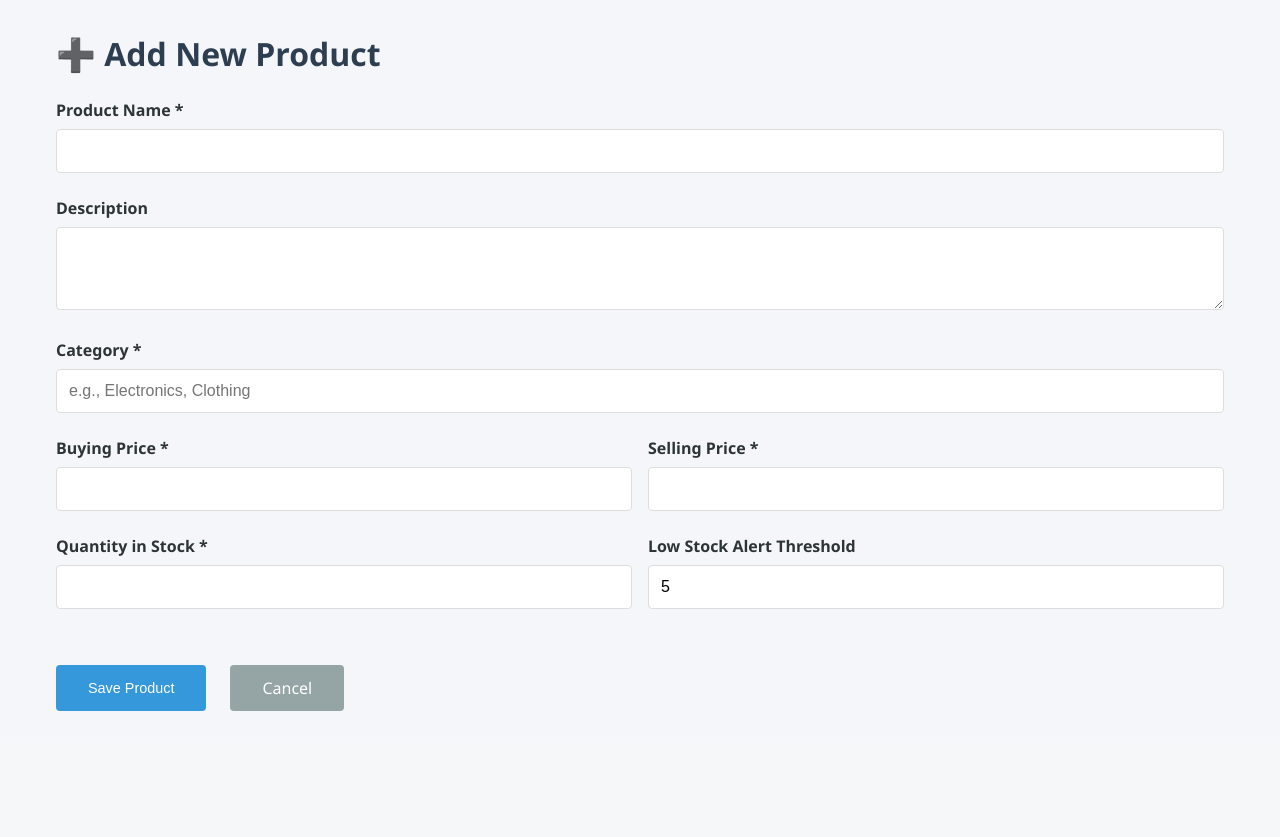
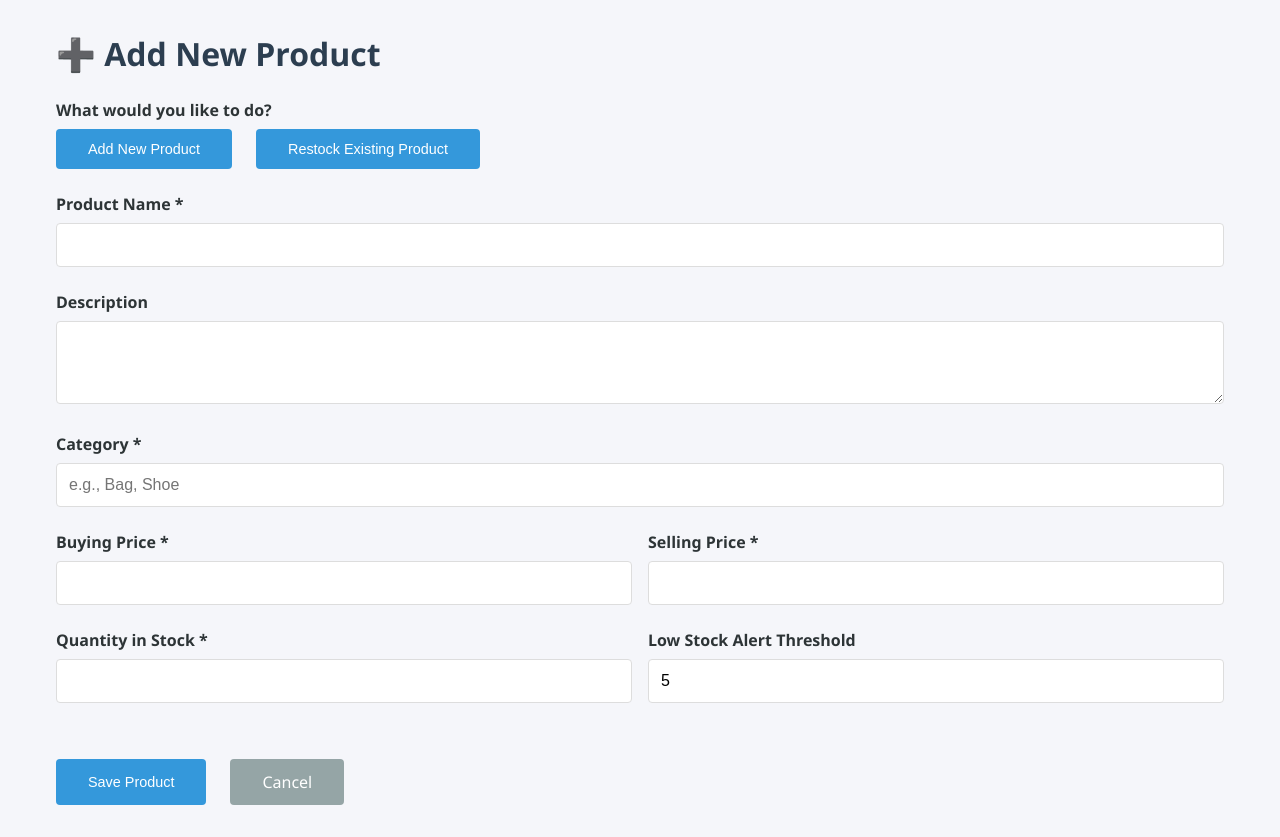
Before and after one commit to VincentKulankash/inventory_system, a Flask app: page /products/new in a window 1280 px wide. Shown: the part 65-902 px from the top of the page. Before the commit the page ends 776 px from the top, so only its background shows below. Run offline with Flask 3, Linux system fonts and the light colour scheme.

Commit message:
I changed the design to allow the user to add stock to the current items in the inventory next i will add a feature to allow the user to browse from available categories or add a new category in order to allow for browsing efficiency in inventory page

```diff
--- a/static/js/product_form.js
+++ b/static/js/product_form.js
@@ -1,11 +1,117 @@
 const API_BASE = '/api';
 
-/// Check if editing existing product
+// ── MODE TOGGLE (new product vs restock) ──
+// Only relevant on the add page, not edit page
+let currentMode = 'new';
+
+function setMode(mode) {
+    currentMode = mode;
+    const restockSection = document.getElementById('restockSection');
+    const productForm = document.getElementById('productForm');
+    const btnNew = document.getElementById('btnNewProduct');
+    const btnRestock = document.getElementById('btnRestock');
+
+    if (mode === 'restock') {
+        restockSection.style.display = 'block';
+        productForm.style.display = 'none';
+        btnNew.className = 'btn-secondary';
+        btnRestock.className = 'btn-primary';
+        loadProductsForRestock();
+    } else {
+        restockSection.style.display = 'none';
+        productForm.style.display = 'block';
+        btnNew.className = 'btn-primary';
+        btnRestock.className = 'btn-secondary';
+    }
+}
+
+async function loadProductsForRestock() {
+    try {
+        const res = await fetch(`${API_BASE}/products`);
+        const products = await res.json();
+        const select = document.getElementById('restockSelect');
+        select.innerHTML = '<option value="">-- Choose a product --</option>';
+        products.forEach(p => {
+            const opt = document.createElement('option');
+            opt.value = p.product_id;
+            opt.textContent = p.product_name;
+            opt.dataset.stock = p.quantity_in_stock;
+            opt.dataset.category = p.category;
+            select.appendChild(opt);
+        });
+    } catch (err) {
+        console.error('Error loading products for restock:', err);
+    }
+}
+
+function onRestockProductChange() {
+    const select = document.getElementById('restockSelect');
+    const opt = select.options[select.selectedIndex];
+    const hint = document.getElementById('restockCurrentStock');
+    if (opt.value) {
+        hint.textContent = `Current stock: ${opt.dataset.stock} units`;
+    } else {
+        hint.textContent = '';
+    }
+}
+
+async function submitRestock() {
+    const select = document.getElementById('restockSelect');
+    const opt = select.options[select.selectedIndex];
+    const qty = parseInt(document.getElementById('restockQuantity').value);
+    const errorEl = document.getElementById('restockError');
+
+    errorEl.style.display = 'none';
+
+    if (!opt.value) {
+        errorEl.textContent = 'Please select a product to restock.';
+        errorEl.style.display = 'block';
+        return;
+    }
+
+    if (!qty || qty <= 0) {
+        errorEl.textContent = 'Please enter a valid quantity.';
+        errorEl.style.display = 'block';
+        return;
+    }
+
+    const productId = parseInt(opt.value);
+    const currentStock = parseInt(opt.dataset.stock);
+    const newStock = currentStock + qty;
+
+    try {
+        const res = await fetch(`${API_BASE}/products/${productId}`, {
+            method: 'PUT',
+            headers: { 'Content-Type': 'application/json' },
+            body: JSON.stringify({ quantity_in_stock: newStock })
+        });
+
+        const result = await res.json();
+
+        if (res.ok) {
+            alert(`Stock updated. ${opt.textContent} now has ${newStock} units.`);
+            window.location.href = '/inventory';
+        } else {
+            errorEl.textContent = 'Error: ' + JSON.stringify(result);
+            errorEl.style.display = 'block';
+        }
+    } catch (err) {
+        errorEl.textContent = 'Something went wrong. Please try again.';
+        errorEl.style.display = 'block';
+    }
+}
+
+// ── EDIT MODE — load existing product data ──
 const productForm = document.getElementById('productForm');
 const editId = productForm.dataset.productId;
 
 if (editId) {
-    document.getElementById('formTitle').textContent = '✏️ Edit Product';
+    // Hide the mode toggle buttons if editing
+    const btnNew = document.getElementById('btnNewProduct');
+    const btnRestock = document.getElementById('btnRestock');
+    if (btnNew) btnNew.style.display = 'none';
+    if (btnRestock) btnRestock.style.display = 'none';
+
     loadProductForEdit(editId);
 }
 
@@ -27,6 +133,7 @@
     }
 }
 
+// ── SAVE NEW / EDIT PRODUCT ──
 document.getElementById('productForm').addEventListener('submit', async (e) => {
     e.preventDefault();
 
--- a/templates/product_form.html
+++ b/templates/product_form.html
@@ -5,6 +5,38 @@
 {% block content %}
 <h1 id="formTitle">{% if product_id %}✏️ Edit Product{% else %}➕ Add New Product{% endif %}</h1>
 
+<!-- Mode toggle — only shown when not editing a specific product -->
+{% if not product_id %}
+<div class="form-group">
+    <label>What would you like to do?</label>
+    <div style="display:flex; gap:1rem; margin-top:0.5rem;">
+        <button type="button" id="btnNewProduct" class="btn-primary" onclick="setMode('new')">Add New Product</button>
+        <button type="button" id="btnRestock" class="btn-secondary" onclick="setMode('restock')">Restock Existing Product</button>
+    </div>
+</div>
+{% endif %}
+
+<!-- Restock section — hidden by default -->
+<div id="restockSection" style="display:none;">
+    <div class="form-group">
+        <label for="restockSelect">Select Product to Restock *</label>
+        <select id="restockSelect" onchange="onRestockProductChange()">
+            <option value="">-- Choose a product --</option>
+        </select>
+        <small id="restockCurrentStock" class="stock-info"></small>
+    </div>
+    <div class="form-group">
+        <label for="restockQuantity">Quantity to Add *</label>
+        <input type="number" id="restockQuantity" min="1" placeholder="e.g. 20">
+    </div>
+    <div id="restockError" style="display:none; color:#e74c3c; margin-bottom:1rem; font-weight:600;"></div>
+    <div class="form-actions">
+        <button type="button" class="btn-primary" onclick="submitRestock()">Update Stock</button>
+        <a href="{{ url_for('inventory_page') }}" class="btn-secondary">Cancel</a>
+    </div>
+</div>
+
+<!-- New product / edit form -->
 <form id="productForm" {% if product_id %}data-product-id="{{ product_id }}"{% endif %}>
     <input type="hidden" id="productId" value="{{ product_id or '' }}">
 
@@ -20,7 +52,7 @@
 
     <div class="form-group">
         <label for="category">Category *</label>
-        <input type="text" id="category" required placeholder="e.g., Electronics, Clothing">
+        <input type="text" id="category" required placeholder="e.g., Bag, Shoe">
     </div>
 
     <div class="form-row">
```
